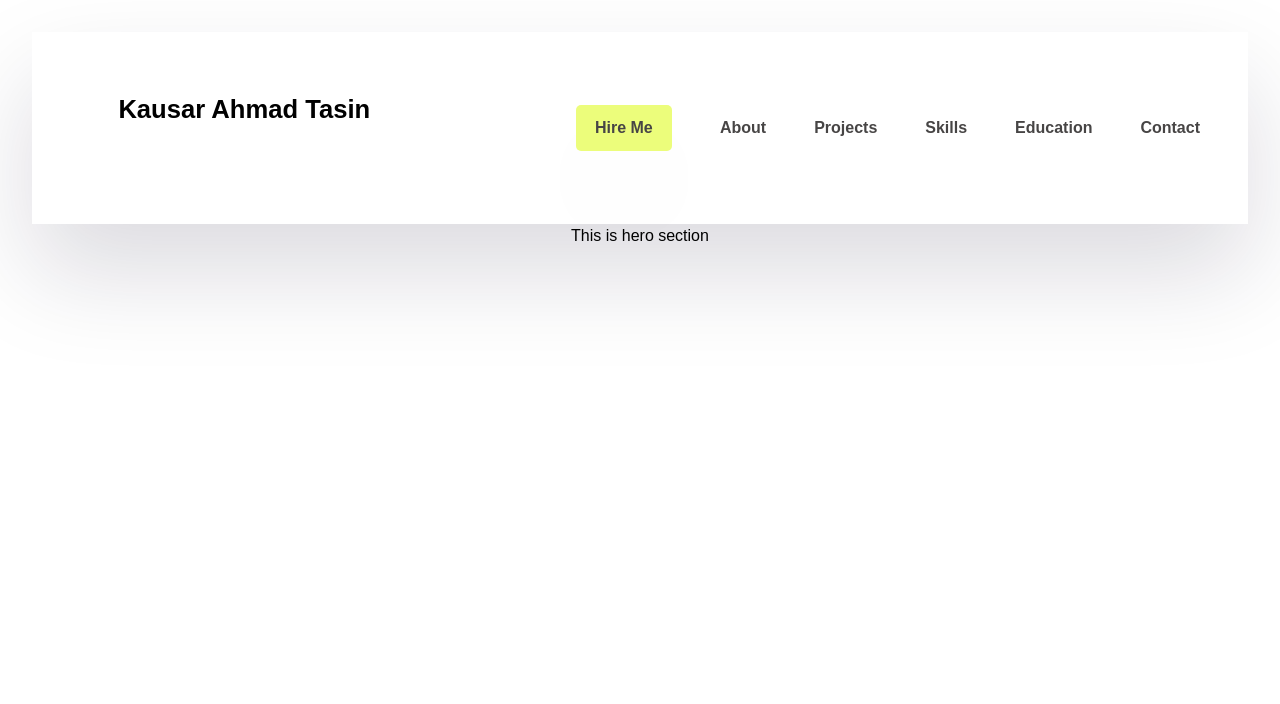
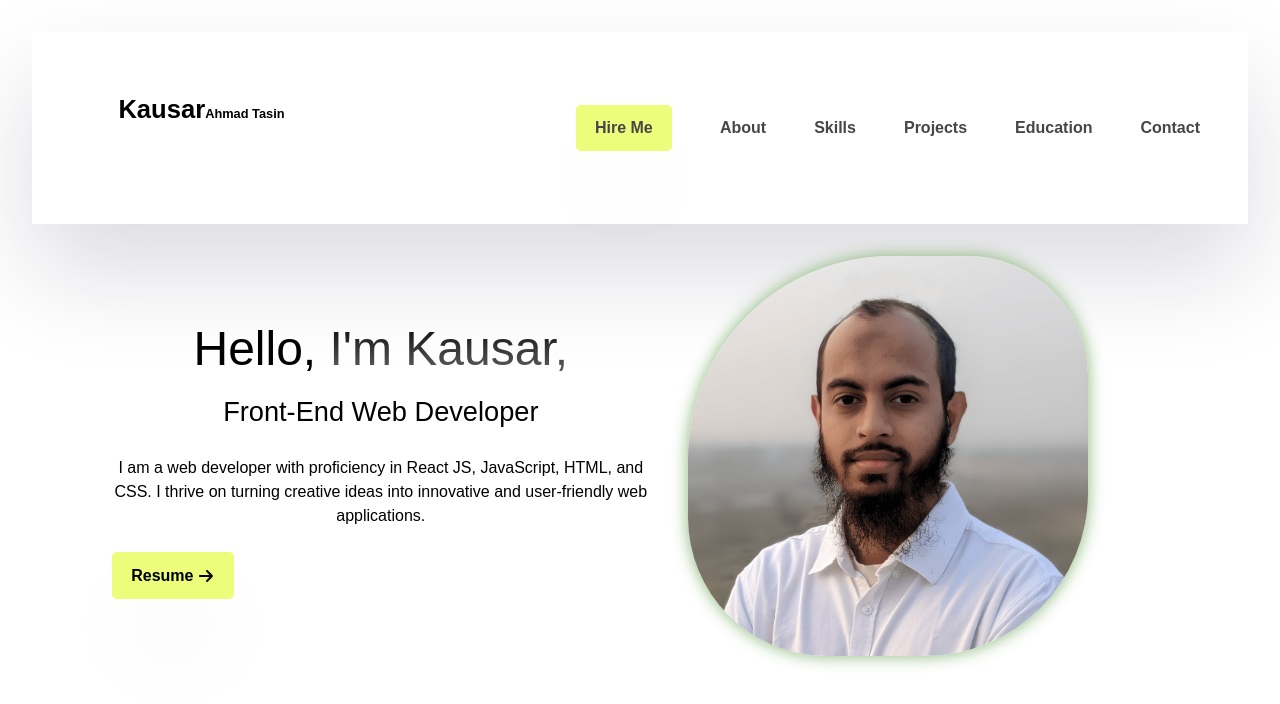
Before and after one commit to KausarAhmadTasin/portfolio, a React (Vite) app: page / in a window 1280 px wide. Shown: the top 704 px of the page. Built offline with nearby package versions, Linux system fonts and the light colour scheme.

Commit message:
hero section done

```diff
--- a/package.json
+++ b/package.json
@@ -11,7 +11,8 @@
   },
   "dependencies": {
     "react": "^18.2.0",
-    "react-dom": "^18.2.0"
+    "react-dom": "^18.2.0",
+    "react-icons": "^5.0.1"
   },
   "devDependencies": {
     "@types/react": "^18.2.55",
--- a/src/components/HeroSection/HeroSection.css
+++ b/src/components/HeroSection/HeroSection.css
@@ -0,0 +1,86 @@
+.hero-container {
+  padding: 2rem 5rem;
+  display: flex;
+  justify-content: space-between;
+  align-items: center;
+}
+
+.hero-content {
+  max-width: 42vw;
+}
+
+.hero-greetings {
+  font-size: 3rem;
+}
+
+.hero-job {
+  margin-bottom: 1.5rem;
+  margin-top: 0.4rem;
+  font-size: 1.7rem;
+}
+
+.name-span {
+  background: -webkit-linear-gradient(#080808, #646464);
+  -webkit-background-clip: text;
+  -webkit-text-fill-color: transparent;
+}
+
+.hero-description {
+  margin-bottom: 1.5rem;
+}
+
+.resume-btn {
+  background-color: #ecfd7b;
+  border-style: none;
+  padding: 0.7rem 1.2rem;
+  font-weight: 600;
+  font-size: 1rem;
+  display: flex;
+  align-items: center;
+  gap: 5px;
+  border-radius: 5px;
+  /* box-shadow: #ecfd7b 1.95px 1.95px 2.6px; */
+  box-shadow: rgba(50, 50, 93, 0.25) 0px 50px 100px -20px,
+    rgba(0, 0, 0, 0.3) 0px 30px 60px -30px;
+  &:hover {
+    transform: scale(1.04);
+    cursor: pointer;
+    box-shadow: #ecfd7b 0px 5px 15px;
+  }
+}
+
+.hero-img {
+  width: 25rem;
+  margin-right: 5rem;
+}
+
+@keyframes borderAnimation {
+  0% {
+    border-radius: 30% 60% 30% 50%;
+    box-shadow: 0 0 15px 1px #ecfd7b;
+  }
+  25% {
+    border-radius: 60% 30% 50% 30%;
+    box-shadow: 0 0 15px 1px rgba(12, 112, 82, 0.7);
+  }
+  50% {
+    border-radius: 40% 30% 30% 40%;
+    box-shadow: 0 0 15px 1px rgb(223, 233, 131);
+  }
+  70% {
+    border-radius: 30% 30% 60% 30%;
+    box-shadow: 0 0 15px 1px rgb(117, 250, 183);
+  }
+  100% {
+    border-radius: 50% 60% 40% 60%;
+    box-shadow: 0 0 15px 1px rgba(0, 255, 0, 0.7);
+  }
+}
+
+.bubble-border {
+  width: 25rem; /* Adjust width as needed */
+  height: 25rem; /* Adjust height as needed */
+
+  border-radius: 50% 0% 50% 50%; /* Initial circular irregular shape */
+  animation: borderAnimation 15s linear infinite alternate; /* Apply animation */
+}
--- a/src/components/HeroSection/HeroSection.jsx
+++ b/src/components/HeroSection/HeroSection.jsx
@@ -1,9 +1,30 @@
+import "./HeroSection.css";
+import { FaArrowRight } from "react-icons/fa6";
+
 const HeroSection = () => {
   return (
     <div className="hero-container">
-      <p>This is hero section</p>
-      <div className="hero-content"></div>
-      <div className="hero-img-container"></div>
+      <div className="hero-content">
+        <h1 className="hero-greetings">
+          Hello, <span className="name-span">I'm Kausar,</span>
+        </h1>
+        <h2 className="hero-job">Front-End Web Developer</h2>
+        <p className="hero-description">
+          I am a web developer with proficiency in React JS, JavaScript, HTML,
+          and CSS. I thrive on turning creative ideas into innovative and
+          user-friendly web applications.
+        </p>
+        <button className="resume-btn">
+          Resume <FaArrowRight />
+        </button>
+      </div>
+      <div className="hero-img-container  ">
+        <img
+          className="hero-img bubble-border"
+          src="../../../public/h-img.jpg"
+          alt=""
+        />
+      </div>
     </div>
   );
 };
--- a/src/components/Navbar/Navbar.css
+++ b/src/components/Navbar/Navbar.css
@@ -10,6 +10,10 @@
   font-weight: 600;
   font-size: 1.6rem;
   cursor: pointer;
+}
+
+.logo .last-name {
+  font-size: 0.8rem;
 }
 .section-list {
   display: flex;
--- a/src/components/Navbar/Navbar.jsx
+++ b/src/components/Navbar/Navbar.jsx
@@ -2,12 +2,14 @@ import "./Navbar.css";
 const Navbar = () => {
   return (
     <nav className="navbar">
-      <div className="logo">Kausar Ahmad Tasin</div>
+      <div className="logo">
+        Kausar<span className="last-name">Ahmad Tasin</span>
+      </div>
       <ul className="section-list">
         <button className="primary-btn">Hire Me</button>
         <li>About</li>
+        <li>Skills</li>
         <li>Projects</li>
-        <li>Skills</li>
         <li>Education</li>
         <li>Contact</li>
       </ul>
```
Also changed, not shown: public/h-img.jpg (added), 1 other file (tests, documents, lock files or other folders).
